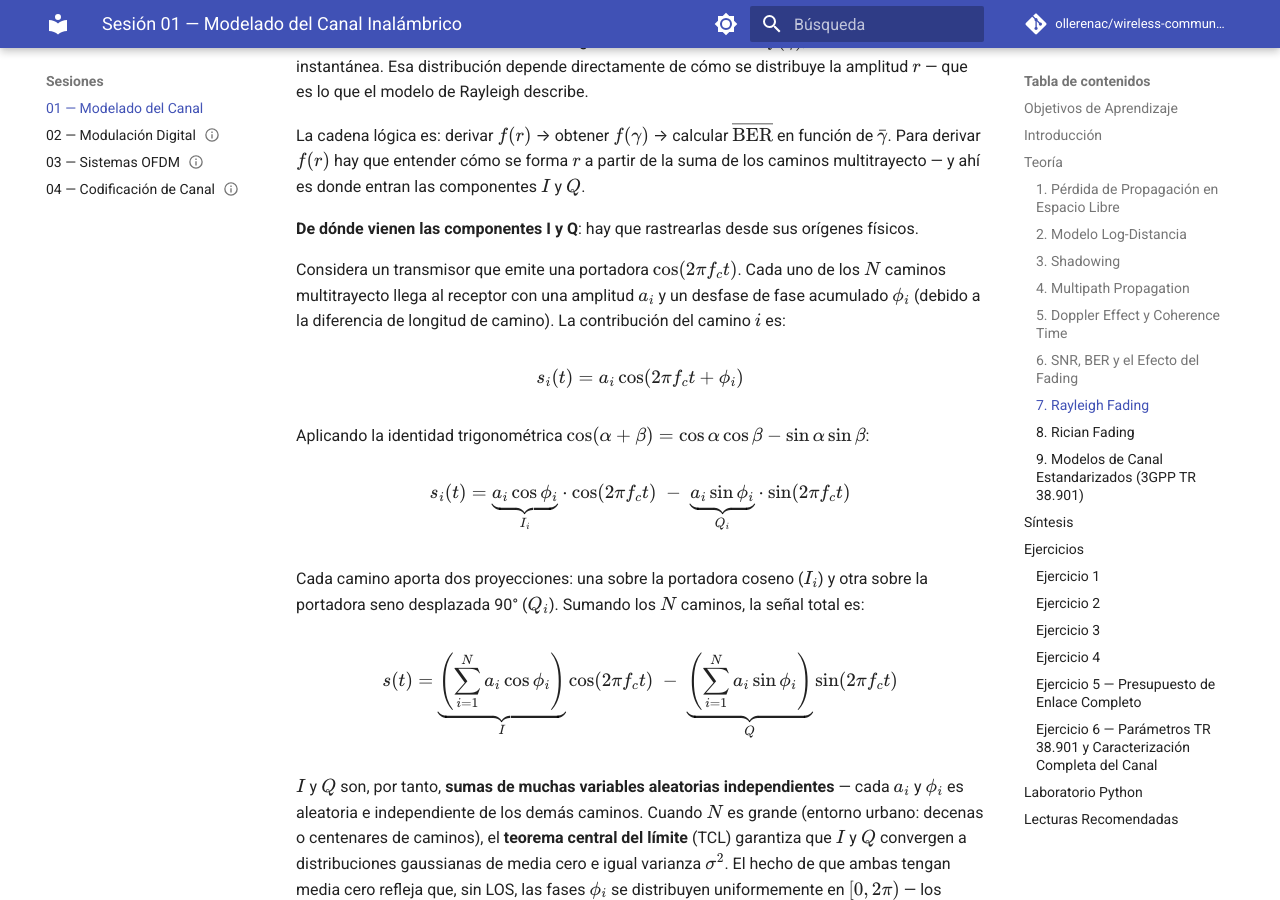
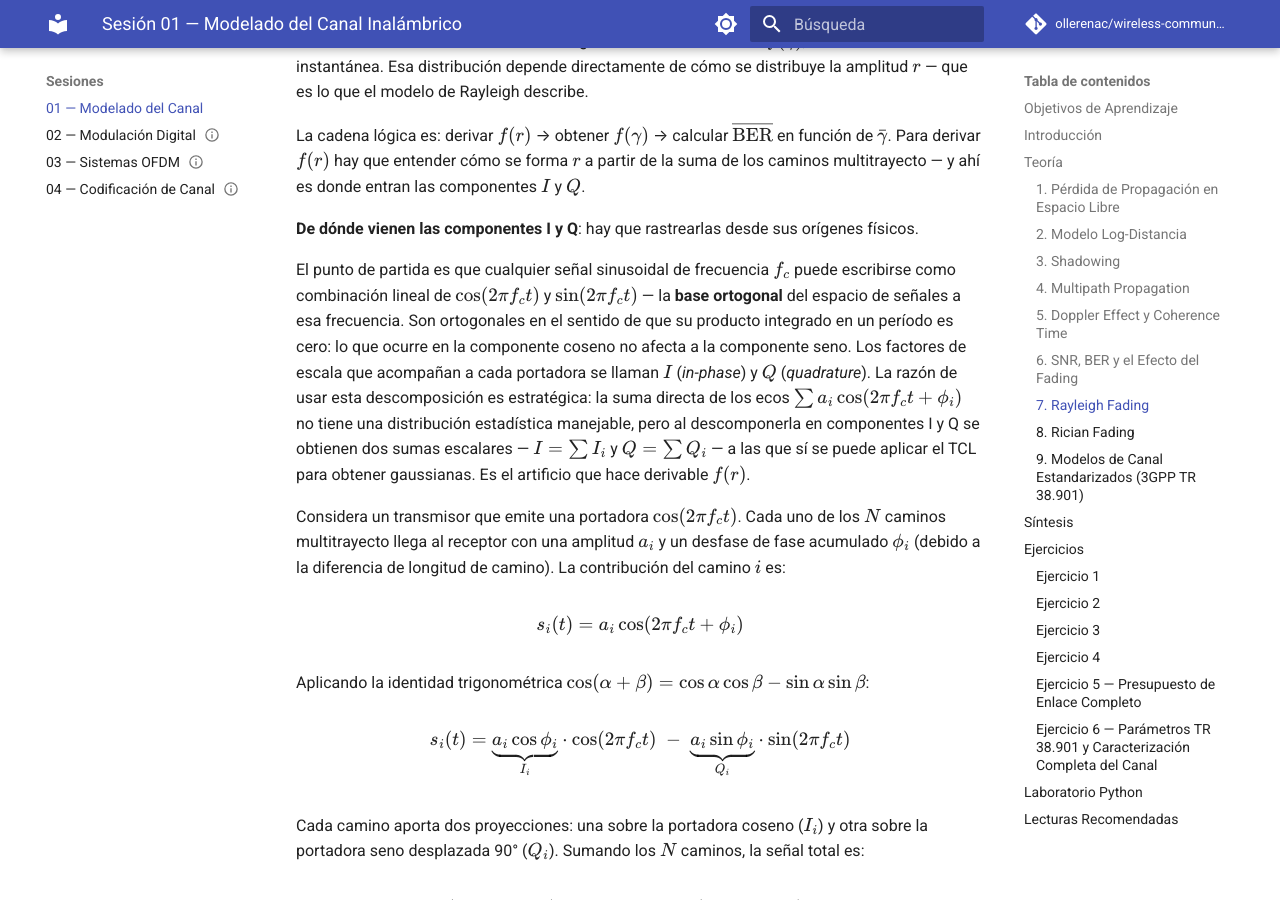
Before and after one commit to ollerenac/wireless-communication-systems, an MkDocs documentation site: the page built from docs/sessions/01-channel-modeling/index.md, in a window 1280 px wide and 900 px high, scrolled down 19108 px. Built offline with MkDocs 1.6.1 and Material for MkDocs 9.7.7, drawn with Linux system fonts in a browser that asks for light colours; comment, search, counter and statistics services are not loaded.

Commit message:
docs(session-01): explain why cos/sin basis and I/Q decomposition — orthogonality, CLT strategy, f(r) derivability

```diff
--- a/docs/sessions/01-channel-modeling/index.md
+++ b/docs/sessions/01-channel-modeling/index.md
@@ -354,6 +354,8 @@ La barra sobre BER y sobre $\bar{\gamma}$ indica exactamente eso: un promedio so
 La cadena lógica es: derivar $f(r)$ → obtener $f(\gamma)$ → calcular $\overline{\text{BER}}$ en función de $\bar{\gamma}$. Para derivar $f(r)$ hay que entender cómo se forma $r$ a partir de la suma de los caminos multitrayecto — y ahí es donde entran las componentes $I$ y $Q$.
 
 **De dónde vienen las componentes I y Q**: hay que rastrearlas desde sus orígenes físicos.
+
+El punto de partida es que cualquier señal sinusoidal de frecuencia $f_c$ puede escribirse como combinación lineal de $\cos(2\pi f_c t)$ y $\sin(2\pi f_c t)$ — la **base ortogonal** del espacio de señales a esa frecuencia. Son ortogonales en el sentido de que su producto integrado en un período es cero: lo que ocurre en la componente coseno no afecta a la componente seno. Los factores de escala que acompañan a cada portadora se llaman $I$ (*in-phase*) y $Q$ (*quadrature*). La razón de usar esta descomposición es estratégica: la suma directa de los ecos $\sum a_i \cos(2\pi f_c t + \phi_i)$ no tiene una distribución estadística manejable, pero al descomponerla en componentes I y Q se obtienen dos sumas escalares — $I = \sum I_i$ y $Q = \sum Q_i$ — a las que sí se puede aplicar el TCL para obtener gaussianas. Es el artificio que hace derivable $f(r)$.
 
 Considera un transmisor que emite una portadora $\cos(2\pi f_c t)$. Cada uno de los $N$ caminos multitrayecto llega al receptor con una amplitud $a_i$ y un desfase de fase acumulado $\phi_i$ (debido a la diferencia de longitud de camino). La contribución del camino $i$ es:
 
```
